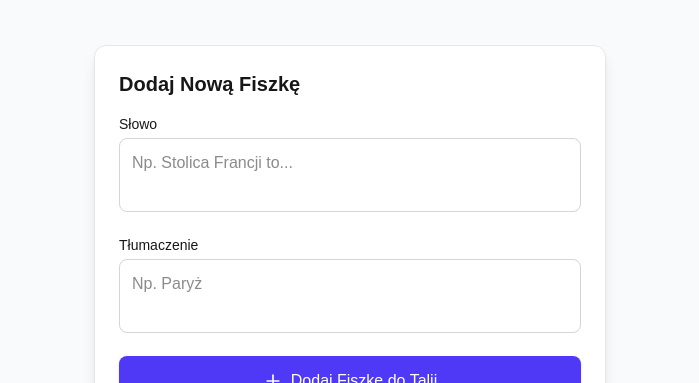
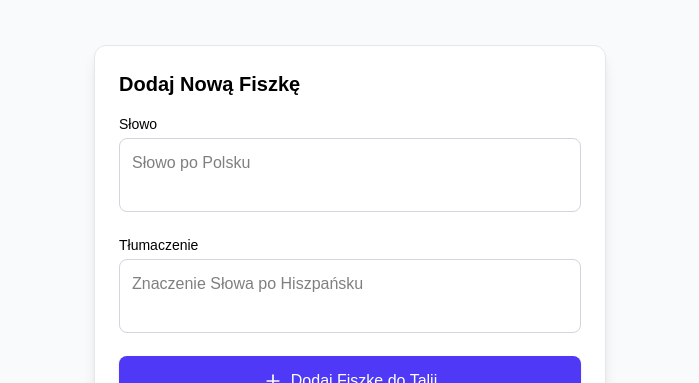
Before and after one commit to Johnpatong111/flashcard-app, a Next.js app: page / in a window 1280 px wide. Shown: the part 543-926 px from the top of the page, without its empty margins (290-989 px from the left). Built offline with nearby package versions, Linux system fonts and the light colour scheme; no server answers; the database is empty.

Commit message:
zmiany czcionek

```diff
--- a/components/AddFlashcardForm.jsx
+++ b/components/AddFlashcardForm.jsx
@@ -25,12 +25,14 @@ export default function AddFlashcardForm({ onAdd }) {
 
   return (
     <div className="w-full max-w-lg mt-12 p-6 bg-white border border-gray-200 rounded-xl shadow-lg">
-      <h2 className="text-xl font-semibold mb-4 text-black-900">Dodaj Nową Fiszkę</h2>
+      {/* Nagłówek - POPRAWA: zmieniono text-black-900 na poprawny text-black */}
+      <h2 className="text-xl font-semibold mb-4 text-black">Dodaj Nową Fiszkę</h2>
       <form onSubmit={handleSubmit} className="space-y-4">
 
         {/* Słowo */}
         <div>
-          <label htmlFor="question" className="block text-sm font-medium text-black-900 mb-1">
+          {/* Etykieta Słowo - POPRAWA: zmieniono text-black-900 na poprawny text-black */}
+          <label htmlFor="question" className="block text-sm font-medium text-black mb-1">
             Słowo
           </label>
           <textarea
@@ -39,14 +41,16 @@ export default function AddFlashcardForm({ onAdd }) {
             onChange={(e) => setQuestion(e.target.value)}
             rows="2"
             required
-            className="w-full border border-gray-300 rounded-lg p-3 focus:ring-indigo-500 focus:border-indigo-500 transition duration-150 resize-none"
-            placeholder="Np. Stolica Francji to..."
+            className="w-full border border-gray-300 rounded-lg p-3 focus:ring-indigo-500 focus:border-indigo-500 transition duration-150 resize-none text-black"
+            /* DODANO: text-black, aby wpisywany tekst był czarny */
+            placeholder="Słowo po Polsku"
           />
         </div>
 
         {/* Tłumaczenie */}
         <div>
-          <label htmlFor="answer" className="block text-sm font-medium text-black-900 mb-1">
+          {/* Etykieta Tłumaczenie - POPRAWA: zmieniono text-black-900 na poprawny text-black */}
+          <label htmlFor="answer" className="block text-sm font-medium text-black mb-1">
             Tłumaczenie
           </label>
           <textarea
@@ -55,8 +59,9 @@ export default function AddFlashcardForm({ onAdd }) {
             onChange={(e) => setAnswer(e.target.value)}
             rows="2"
             required
-            className="w-full border border-gray-300 rounded-lg p-3 focus:ring-indigo-500 focus:border-indigo-500 transition duration-150 resize-none"
-            placeholder="Np. Paryż"
+            className="w-full border border-gray-300 rounded-lg p-3 focus:ring-indigo-500 focus:border-indigo-500 transition duration-150 resize-none text-black"
+            /* DODANO: text-black, aby wpisywany tekst był czarny */
+            placeholder="Znaczenie Słowa po Hiszpańsku"
           />
         </div>
 
```
Lines whose indentation alone changed are shown as unchanged.
